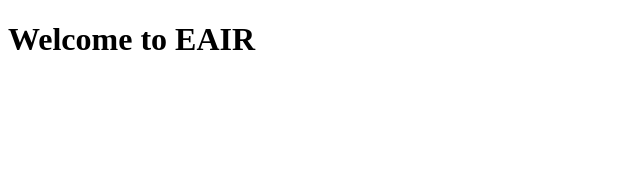
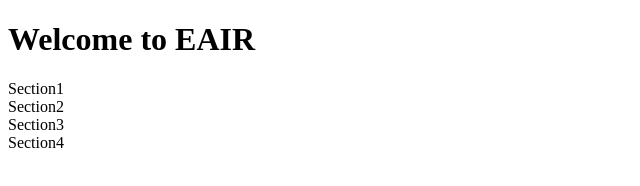
Before and after one commit to jmdembe/neo4jconf, a website: page index.html in a window 1280 px wide. Shown: the whole page, without its empty margins (0-640 px from the left). Drawn offline with nearby package versions, Linux system fonts and the light colour scheme.

Commit message:
made cosmetic change to index, re-named app.js ->index.js

```diff
--- a/index.html
+++ b/index.html
@@ -8,11 +8,12 @@
     <body>
         <h1>Welcome to EAIR</h1>
         <div class=main-body>
-            <section></section>
-            <section></section>
-            <section></section>
-            <section></section>
+            <section>Section1</section>
+            <section>Section2</section>
+            <section>Section3</section>
+            <section>Section4</section>
         </div>
-        <script src=https://cdnjs.cloudflare.com/ajax/libs/angular.js/1.6.5/angular.min.js></script>
+        <script src="https://cdnjs.cloudflare.com/ajax/libs/angular.js/1.6.5/angular.min.js"></script>
+        <script src="https://cdnjs.cloudflare.com/ajax/libs/d3/4.10.0/d3.min.js"></script>
     </body>
 </html>
```
Also changed, not shown: public/server/index.js (added).
